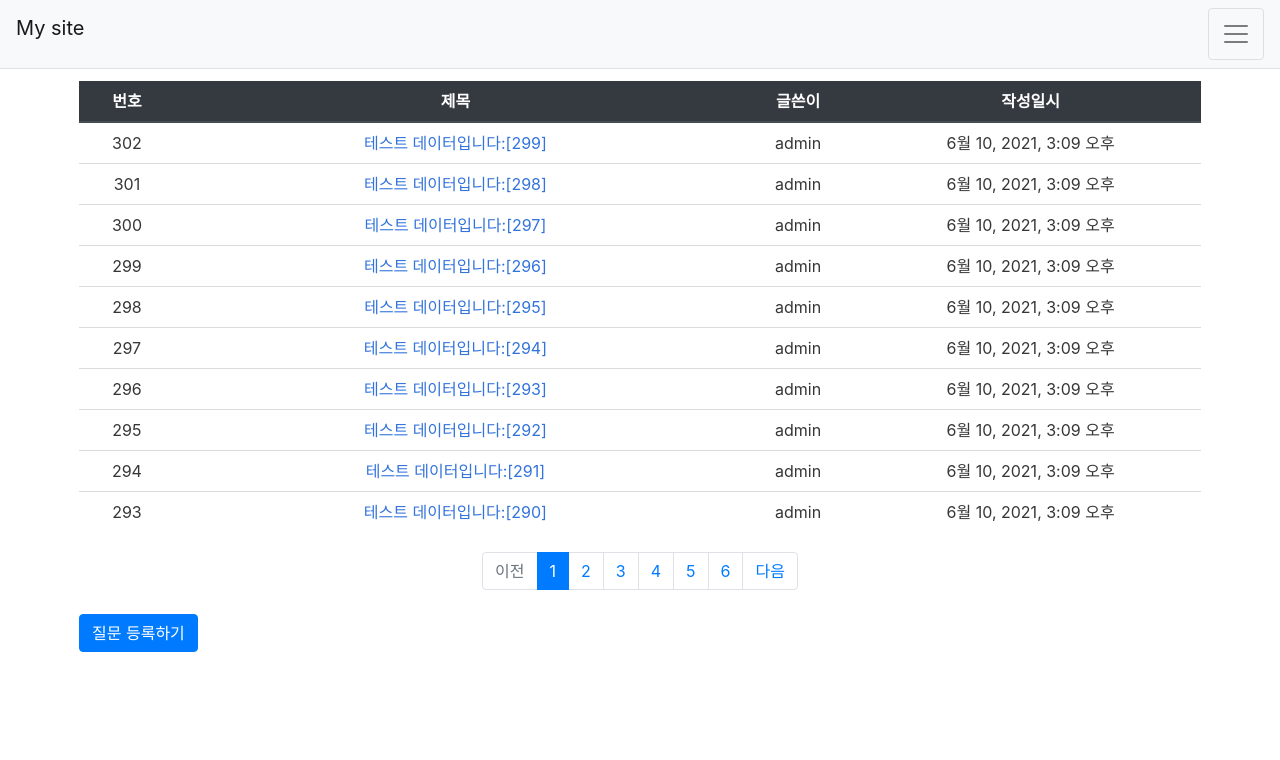
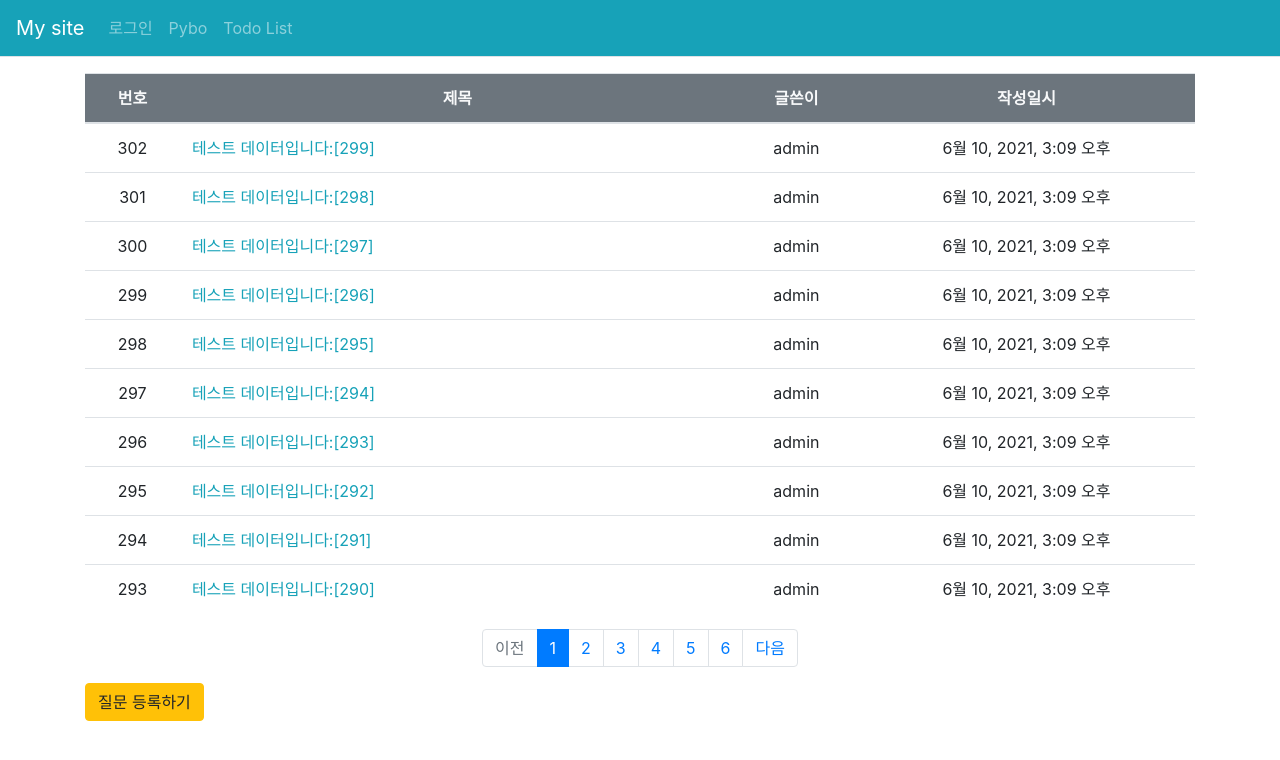
Before and after one commit to ljy9311/Django_mysite, a Django app: page /pybo/ in a window 1280 px wide. Shown: the top 760 px of the page. Run offline with Django 3.2, Linux system fonts and the light colour scheme; data comes from the database, SQL or seed files in the repository; both versions use the stored data as it was after the commit; some libraries are stand-ins or nearby versions.

Commit message:
마무리

```diff
--- a/common/views.py
+++ b/common/views.py
@@ -20,7 +20,7 @@ def signup(request):
             raw_password = form.cleaned_data.get('password1')
             user = authenticate(username=username, password=raw_password)
             login(request, user)
-            return redirect('index')
+            return redirect('pyboIndex')
     else:
         form = UserForm()
     return render(request, 'common/signup.html', {'form': form})
--- a/config/urls.py
+++ b/config/urls.py
@@ -21,15 +21,16 @@ import common
 # from todo import views
 from django.conf import settings
 from django.conf.urls.static import static
+from pybo.views import base_views
 
 urlpatterns = [
     path('admin/', admin.site.urls),
     path('pybo/', include('pybo.urls')),
     path('common/', include('common.urls')),
 	path('todo/', include('todo.urls')),
-    path('', common.views.index),
+    path('', common.views.index, name='index'),
 
-    # path('', base_views.index, name='index'),  # '/' 에 해당되는 path
+    path('pybo/index', base_views.index, name='pyboIndex'),
 ]
 
 urlpatterns += static(
--- a/pybo/urls.py
+++ b/pybo/urls.py
@@ -15,7 +15,7 @@ Including another URLconf
 """
 
 from django.urls import path
-# from . import views
+from . import views
 from .views import base_views, question_views, answer_views, comment_views
 
 app_name = 'pybo'
--- /dev/null
+++ b/pybo/views/__init__.py
@@ -0,0 +1,4 @@
+from .base_views import *
+from .question_views import *
+from .answer_views import *
+from .comment_views import *
--- a/templates/base.html
+++ b/templates/base.html
@@ -11,7 +11,7 @@
     <!-- pybo CSS -->
     <link rel="stylesheet" type="text/css" href="{% static 'style.css' %}">
     <!-- bulma CSS -->
-    <link rel="stylesheet" type="text/css" href="{% static '/bulma/css/style.css' %}">
+    <!-- <link rel="stylesheet" type="text/css" href="{% static '/bulma/css/style.css' %}"> -->
     <title>Welcome to My Site</title>
 </head>
 
--- a/templates/index.html
+++ b/templates/index.html
@@ -7,6 +7,7 @@
     <meta charset="utf-8">
     <meta name="viewport" content="width=device-width, initial-scale=1, shrink-to-fit=no">
     <link rel="stylesheet" type="text/css" href="{% static 'bootstrap.min.css' %}">
+    <!-- <link rel="stylesheet" type="text/css" href="{% static '/bulma/css/style.css' %}"> -->
 
     <title>하이 HI</title>
     <style>
--- a/templates/navbar.html
+++ b/templates/navbar.html
@@ -1,19 +1,20 @@
 <!-- 네비게이션바 -->
-<nav class="navbar navbar-expend-lg navbar-light bg-light border-bottom">
+<nav class="navbar navbar-expand-md navbar-expend-lg navbar-dark bg-info border-bottom">
     <a class="navbar-brand" href="/">My site</a>
+    <!-- style="font-size: 21pt;" -->
     <button class="navbar-toggler ml-auto" type="button" data-toggle="collapse" data-target="#navbarNav"
         aria-controls="navbarNav" aria-expanded="false" aria-label="Toggle navigation">
-        <span class="navbar-toggler-icon"></span>
+        <span class="navbar-toggler-icon" style="height: 30px;"></span>
     </button>
     <div class="collapse navbar-collapse flex-grow-0" id="navbarNav">
         <ul class="navbar-nav">
+            <!-- style="height: 50px; font-size: 15pt;" -->
             <li class="nav-item">
                 {% if user.is_authenticated %}
                 <a class="nav-link" href="{% url 'common:logout' %}">{{ user.username }} (로그아웃)</a>
                 {% else %}
                 <a class="nav-link" href="{% url 'common:login' %}">로그인</a>
                 {% endif %}
-
             </li>
             <li class="nav-item">
                 <a class="nav-link" href="{% url 'pybo:index' %}">Pybo</a>
--- a/templates/pybo/question_list.html
+++ b/templates/pybo/question_list.html
@@ -1,12 +1,11 @@
 {% extends 'base.html' %}
 {% load pybo_filter %}
 {% block content %}
-<!-- {% load static %}
-<link rel="stylesheet" type="text/css" href="{% static 'bootstrap.min.css' %}"> -->
 <div class="container my-3">
-    <table class="table">
+    <table class="table table-hover">
         <thead>
-            <tr class="text-center thead-dark">
+            <tr class="text-center bg-secondary text-light">
+                <!-- thead-dark -->
                 <th>번호</th>
                 <th style="width:50%">제목</th>
                 <th>글쓴이</th>
@@ -17,22 +16,17 @@
             {% if question_list %}
             {% for question in question_list %}
             <tr class="text-center">
-                <!-- <td>{{ forloop.counter }}</td> -->
                 <td>
                     <!-- 번호 = 전체건수 - 시작인덱스 - 현재인덱스 + 1 -->
                     {{ question_list.paginator.count|sub:question_list.start_index|sub:forloop.counter0|add:1 }}
                 </td>
-                <td class="text-center">
-                    <a href="{% url 'pybo:detail' question.id %}">
-                        {{ question.subject }}
+                <td class="text-left">
+                    <a class="text-info" href="{% url 'pybo:detail' question.id %}">{{ question.subject }}</a>
                     {% if question.answer_set.count > 0 %}
-                        <span class="text-danger small ml-2">
-                            {{ question.answer_set.count }}
-                        </span>
+                    <span class="text-danger small ml-2">{{ question.answer_set.count }}</span>
                     {% endif %}
-                    </a>
                 </td>
-                <td>{{ question.author.username }}</td>
+                <td>{{ question.author.username }}</td> <!-- 글쓴이 추가 -->
                 <td>{{ question.create_date }}</td>
             </tr>
             {% endfor %}
@@ -57,9 +51,8 @@
         {% endif %}
         <!-- 페이지리스트 -->
         {% for page_number in question_list.paginator.page_range %}
-        {% if page_number >= question_list.number|add:-5 and page_number <= question_list.number|add:5 %}
-            {% if page_number == question_list.number %}
-            <li class="page-item active" aria-current="page">
+        {% if page_number >= question_list.number|add:-5 and page_number <= question_list.number|add:5 %} <!-- -->
+            {% if page_number == question_list.number %} <li class="page-item active" aria-current="page">
                 <a class="page-link" href="?page={{ page_number }}">{{ page_number }}</a>
             </li>
             {% else %}
@@ -67,6 +60,7 @@
                 <a class="page-link" href="?page={{ page_number }}">{{ page_number }}</a>
             </li>
             {% endif %}
+            <!--  -->
             {% endif %}
             {% endfor %}
             <!-- 다음페이지 -->
@@ -81,9 +75,8 @@
             {% endif %}
     </ul>
     <!-- 페이징처리 끝 -->
-    <a href="{% url 'pybo:question_create' %}" class="btn btn-primary">
-        질문 등록하기
-    </a>
+    <a href="{% url 'pybo:question_create' %}" class="btn btn-warning">질문 등록하기</a>
+    <!-- btn-warning text-light -->
 </div>
 {% endblock %}
 
--- a/templates/todo/todolist_create.html
+++ b/templates/todo/todolist_create.html
@@ -1,6 +1,8 @@
 {% extends 'base.html' %}
 {% block head %}
 
+<!-- bulma CSS -->
+<link rel="stylesheet" type="text/css" href="{% static '/bulma/css/style.css' %}">
 <link rel="stylesheet" href="//code.jquery.com/ui/1.12.1/themes/base/jquery-ui.css">
 <link rel="stylesheet" href="/resources/demos/style.css">
 <script src="https://code.jquery.com/jquery-1.12.4.js"></script>
--- a/templates/todo/todolist_detail.html
+++ b/templates/todo/todolist_detail.html
@@ -1,6 +1,9 @@
 {% extends 'base.html' %}
 
 {% block content %}
+
+<!-- bulma CSS -->
+<link rel="stylesheet" type="text/css" href="{% static '/bulma/css/style.css' %}">
 
 <div class="box has-text-centered">
     <a href="{% url 'todo:todolist' %}">
--- a/templates/todo/todolist_update.html
+++ b/templates/todo/todolist_update.html
@@ -3,6 +3,9 @@
 {% load static %}
 
 {% block content %}
+
+<!-- bulma CSS -->
+<link rel="stylesheet" type="text/css" href="{% static '/bulma/css/style.css' %}">
 
 <div class="box has-text-centered">
     <a href="{% url 'todo:todolist' %}">
--- a/todo/views.py
+++ b/todo/views.py
@@ -13,7 +13,8 @@ class IndexView(generic.ListView):
     # template_name = 'todo/list.html'
 
     def get_queryset(self):
-        return TodoList.objects.all()
+        # return TodoList.objects.all()
+        return TodoList.objects.order_by('date_deadline')
 
 class DetailView(generic.DetailView):
     model = TodoList
```
Also changed, not shown: templates/todo/todolist_list.html (+37 -3 lines), db.sqlite3, pybo/views.py (renamed from pybo/bk_views.py). Lines whose indentation alone changed are shown as unchanged.
